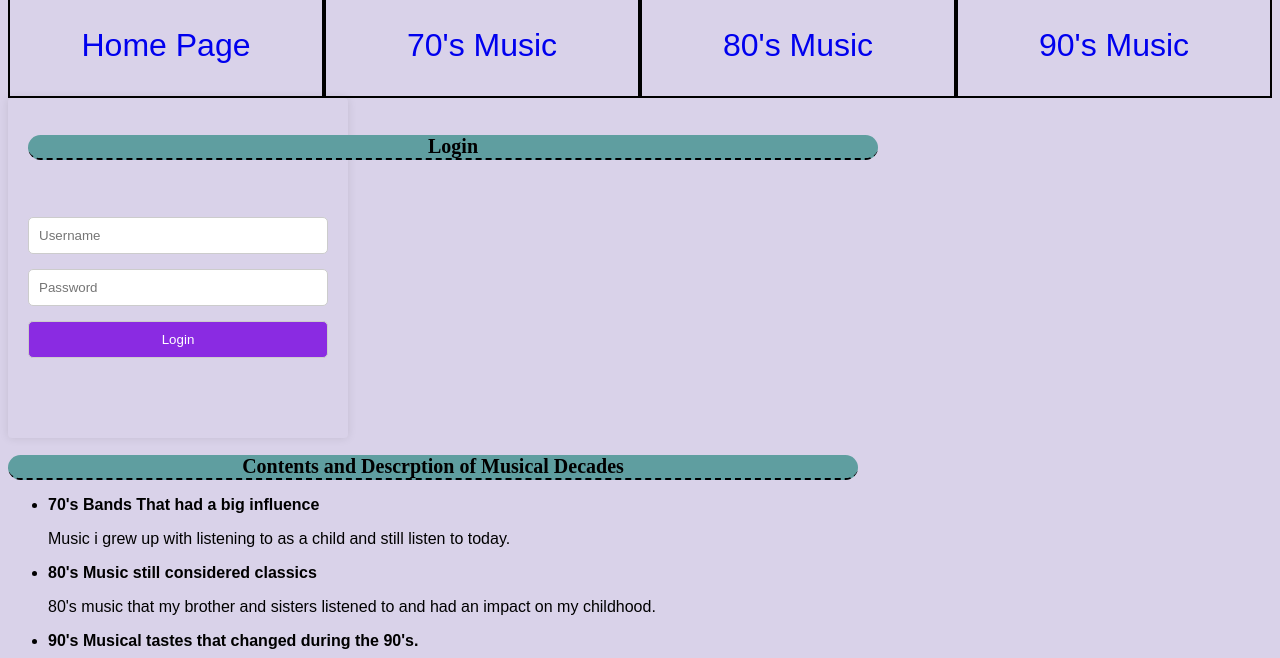
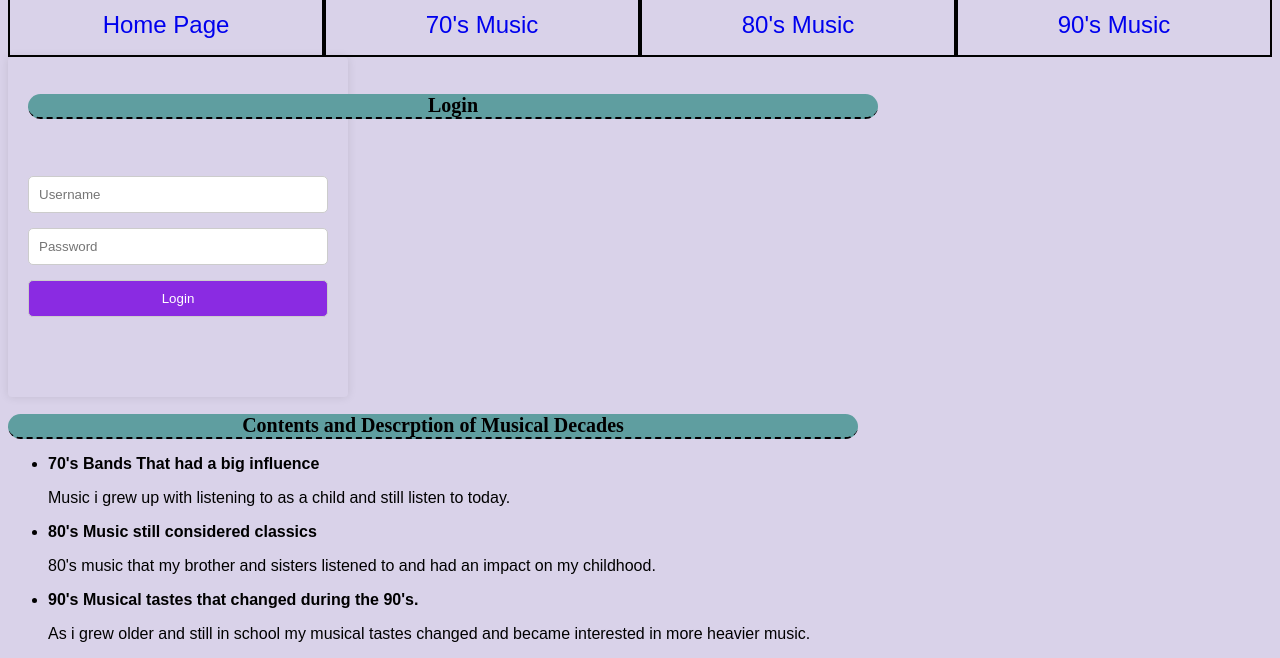
Before and after one commit to Donogh75/musichub, a plain HTML site: page index.html in a window 1280 px wide. Shown: the part 137-795 px from the top of the page. Drawn offline with Linux system fonts and the light colour scheme.

Commit message:
new nav update

```diff
--- a/style.css
+++ b/style.css
@@ -54,10 +54,10 @@ color: black;
 }
 .nav-anchor{
     flex:1;
-    font-size: 2rem;
+    font-size: 1.5rem;
     text-decoration: none;
     border: 2px solid black;
-    padding: 2rem 20px ;
+    padding: 1rem 15px ;
 }
 .nav-anchor:hover{
     background-color: bisque;
```
